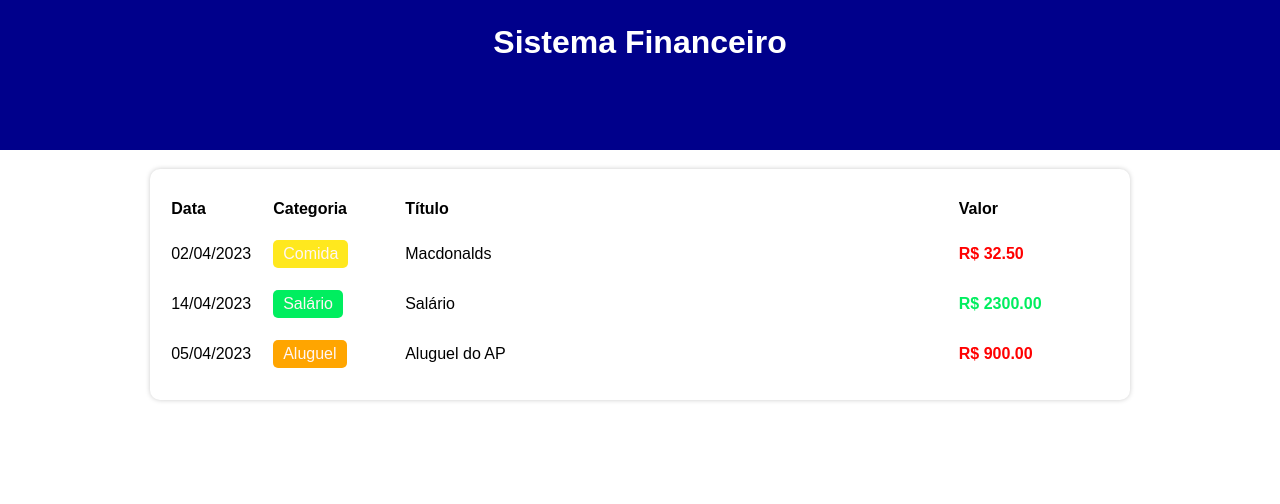
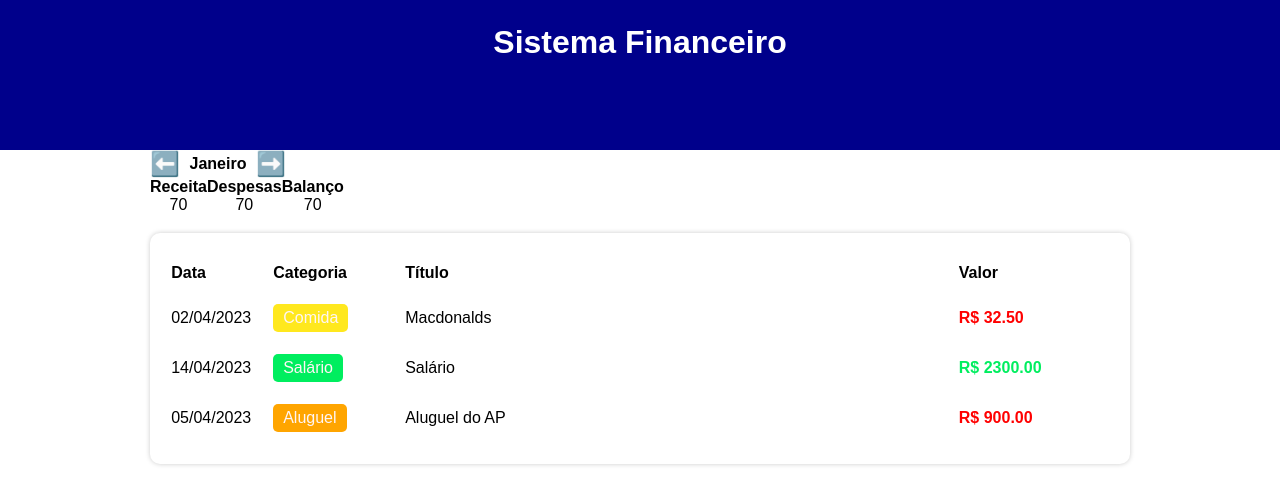
Before and after one commit to gabriel-teotonio/Finance-system-app, a React (Vite) app: page / in a window 1280 px wide. Shown: the top 504 px of the page. Built offline with nearby package versions, Linux system fonts and the light colour scheme.

Commit message:
feat(InfoArea/ResumeItem): add new components

```diff
--- a/src/App.tsx
+++ b/src/App.tsx
@@ -5,6 +5,7 @@ import { Items } from './data/items';
 import { TableArea } from './components/TableArea';
 import { getCurrentMonth, filterListByMonth } from './utils/dateFilter';
 import { Item } from './types/Item';
+import { InfoArea } from './components/InfoArea';
 
 function App() {
   const [list, setList] = useState(Items)
@@ -21,6 +22,7 @@ function App() {
         <C.HeaderTitle>Sistema Financeiro</C.HeaderTitle>
       </C.Header>
       <C.Body>
+        <InfoArea />
         <TableArea list={filteredList} />
       </C.Body>
     </C.Container>
--- /dev/null
+++ b/src/components/InfoArea/index.tsx
@@ -0,0 +1,21 @@
+import { ResumeItem } from '../ResumeItem';
+import * as C from './styles';
+
+export const InfoArea = ({}) => {
+
+
+  return (
+   <C.Container>
+        <C.MonthArea>
+            <C.MonthArrow>⬅️</C.MonthArrow>
+            <C.MonthTitle>Janeiro</C.MonthTitle>
+            <C.MonthArrow>➡️</C.MonthArrow>
+        </C.MonthArea>
+        <C.ResumeArea>
+            <ResumeItem title='Receita' value={70}/>
+            <ResumeItem title='Despesas' value={70}/>
+            <ResumeItem title='Balanço' value={70}/>
+        </C.ResumeArea>
+   </C.Container>
+  )
+}
--- /dev/null
+++ b/src/components/InfoArea/styles.tsx
@@ -0,0 +1,22 @@
+import styled from "styled-components";
+
+
+export const Container = styled.div`
+
+`;
+export const MonthArea = styled.div`
+    display: flex;
+    align-items: center;
+    gap: .6rem;
+`;
+export const MonthArrow = styled.button`
+    border: 0;
+    background: none;
+    cursor: pointer;
+    font-size: 1.5rem;
+`;
+export const MonthTitle = styled.h4`
+`;
+export const ResumeArea = styled.div`
+    display: flex;
+`;
--- /dev/null
+++ b/src/components/ResumeItem/index.tsx
@@ -0,0 +1,17 @@
+import * as C from './styles';
+
+type IProps = {
+    title:string;
+    value:number;
+    color?:string;
+}
+
+export const ResumeItem = ({title,value,color}: IProps) => {
+
+    return(
+    <C.Container>
+        <C.Title>{title}</C.Title>
+        <C.Value color={color}>{value}</C.Value>
+    </C.Container>
+    )
+}
--- /dev/null
+++ b/src/components/ResumeItem/styles.tsx
@@ -0,0 +1,12 @@
+import styled from "styled-components";
+
+
+export const Container = styled.div`
+    text-align: center;
+`;
+export const Title = styled.h4`
+
+`;
+export const Value = styled.div`
+
+`;
```
